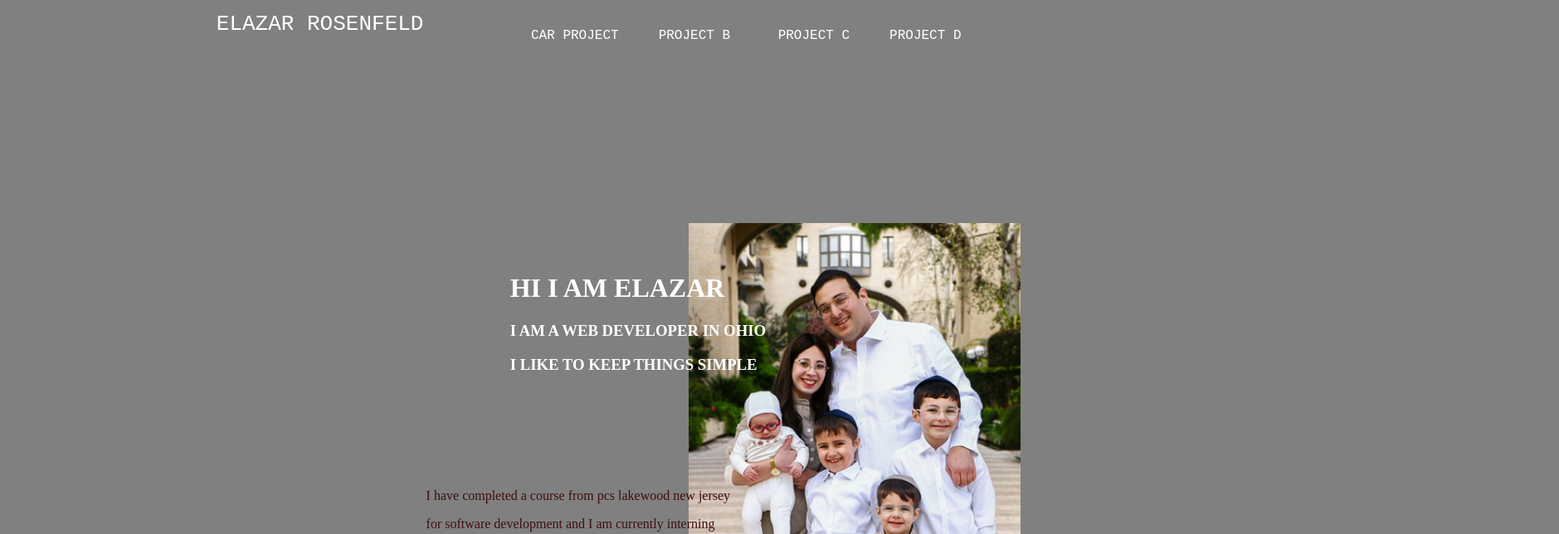
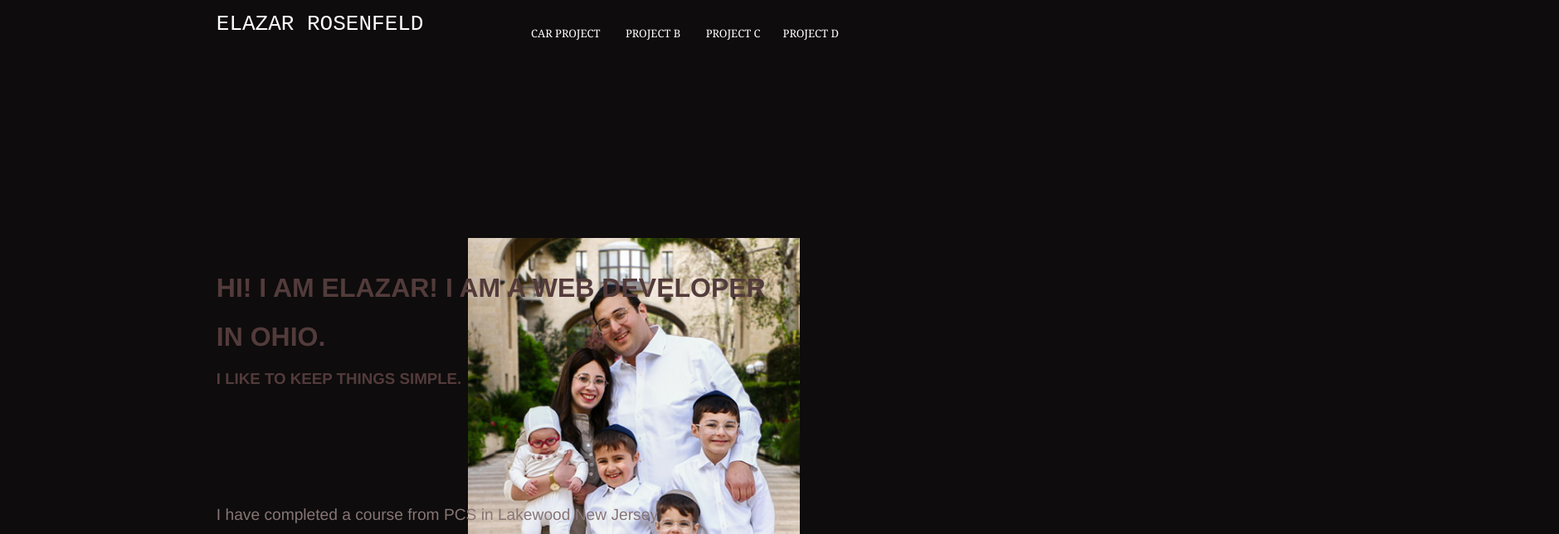
Before and after one commit to Elaz33/portfolio, a SvelteKit app: page / in a window 1280 px wide. Shown: the top 644 px of the page at 83% size, 1879 px wide, since content can reach past the window. Built offline with nearby package versions, Linux system fonts and the light colour scheme.

Commit message:
improved

```diff
--- a/src/routes/home-page/main-page.svelte
+++ b/src/routes/home-page/main-page.svelte
@@ -1,40 +1,50 @@
 <div class="outer-box">
-    <h1 class="title">HI I AM ELAZAR</h1>
-    <h3 class="title">I AM A WEB DEVELOPER IN OHIO</h3>
-    <h3 class="title">I LIKE TO KEEP THINGS SIMPLE</h3>
+    <h1 class="title">HI! I AM ELAZAR! I AM A WEB DEVELOPER</h1>
+    <h1 class="title">IN OHIO.</h1>
+    <h3 class="title">I LIKE TO KEEP THINGS SIMPLE.</h3>
 
     <img class="pic" src="img/Bak (36) (1).JPEG" alt="" />
-    <br />
-    <p class="about">I have completed a course from pcs lakewood new jersey</p>
-    <p class="about">for software development and I am currently interning</p>
-    <p class="about">and working with the framework of svelte</p>
+    <br class="line" />
+    <p class="about">
+        I have completed a course from PCS in Lakewood New Jersey
+    </p>
+    <p class="about">for Software Development and I am currently interning</p>
+    <p class="about">and working within the framework of Svelte</p>
 </div>
 
 <style>
     :global(body) {
-        background-color: grey;
+        background-color: rgb(14, 12, 12);
     }
     .outer-box {
         height: 10000px;
+        overflow: hidden;
     }
     .title {
         z-index: 10;
         position: relative;
-        left: 48%;
+        left: 20%;
         top: 2.5%;
-        color: white;
+        font-family: "Franklin Gothic Medium", "Arial Narrow", Arial, sans-serif;
+        color: rgb(83, 59, 59);
     }
-    .about{
+    .about {
         position: relative;
         top: -2.5%;
-        left: 40%;
-        color: rgb(63, 15, 15);
+        left: 20%;
+        font-size: larger;
+        color: rgb(135, 117, 117);
+        font-family: "Franklin Gothic Medium", "Arial Narrow", Arial, sans-serif;
     }
+
     .pic {
         position: relative;
-        top: .5%;
+        top: 0.5%;
         width: 400px;
-        left: 65%;
-        background-color: white;
+        left: 44%;
+        background-color: rgb(135, 117, 117);
+    }
+    .line {
+        position: relative;
     }
 </style>
--- a/src/routes/home-page/nav-bar.svelte
+++ b/src/routes/home-page/nav-bar.svelte
@@ -1,7 +1,7 @@
 <div class="header">
     <div class="nav-bar">
         <pre
-            class="header-block">CAR PROJECT     PROJECT B      PROJECT C     PROJECT D</pre>
+            class="header-block">CAR PROJECT         PROJECT B         PROJECT C        PROJECT D</pre>
     </div>
     <div class="name-block">
         <pre class="my-name">ELAZAR ROSENFELD</pre>
@@ -32,6 +32,7 @@
         left: 20%;
         top: -60px;
         font-size: xx-large;
+        font-family: 'Trebuchet MS', 'Lucida Sans Unicode', 'Lucida Grande', 'Lucida Sans', Arial, sans-serif;
 
         color: white;
         /* border: solid green; */
@@ -43,7 +44,9 @@
     .header-block {
         position: relative;
         justify-content: space-evenly;
-        gap: 50px;
+        gap: 75px;
         top: 10px;
+        font-size: small;
+         font-family: Georgia, 'Times New Roman', Times, serif;
     }
 </style>
```
